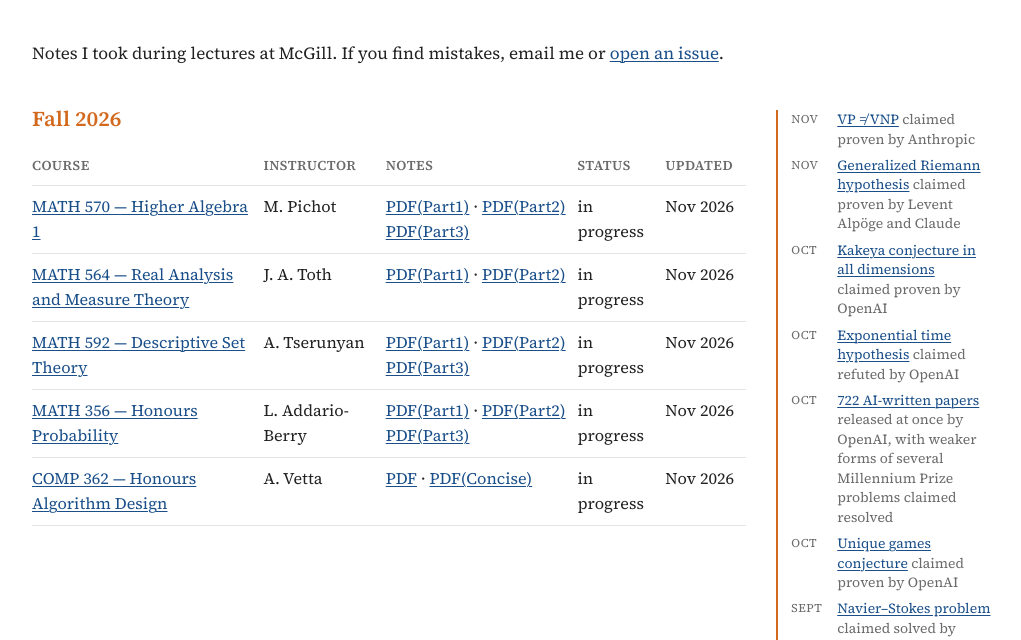
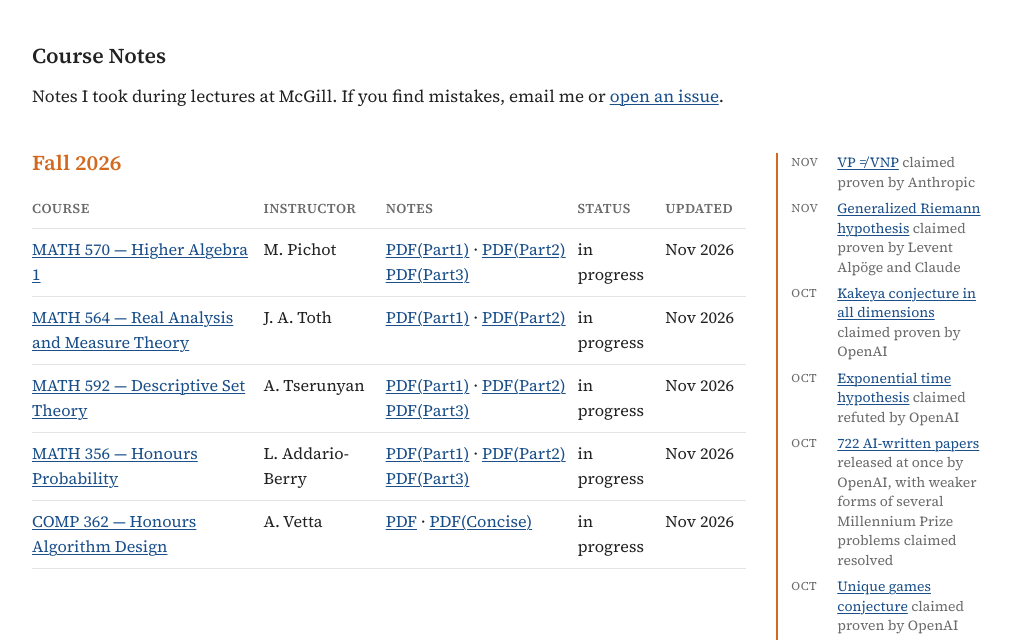
Before and after one commit to zhayittttt-cmyk/zhayittttt-cmyk.github.io, a plain HTML site: page notes.html in a window 1280 px wide. Shown: the part 125-765 px from the top of the page, without its empty margins (251-1272 px from the left). Drawn offline with Linux system fonts and the light colour scheme.

Commit message:
Update site 2026-11-27

```diff
--- a/notes.html
+++ b/notes.html
@@ -32,7 +32,7 @@
 </header>
 
 <main>
-
+  <h2>Course Notes</h2>
   <p>Notes I took during lectures at McGill. If you find mistakes, email me or <a href="https://github.com/zhayittttt-cmyk/zhayittttt-cmyk.github.io/issues" target="_blank" rel="noopener">open an issue</a>.</p>
 
 
```
